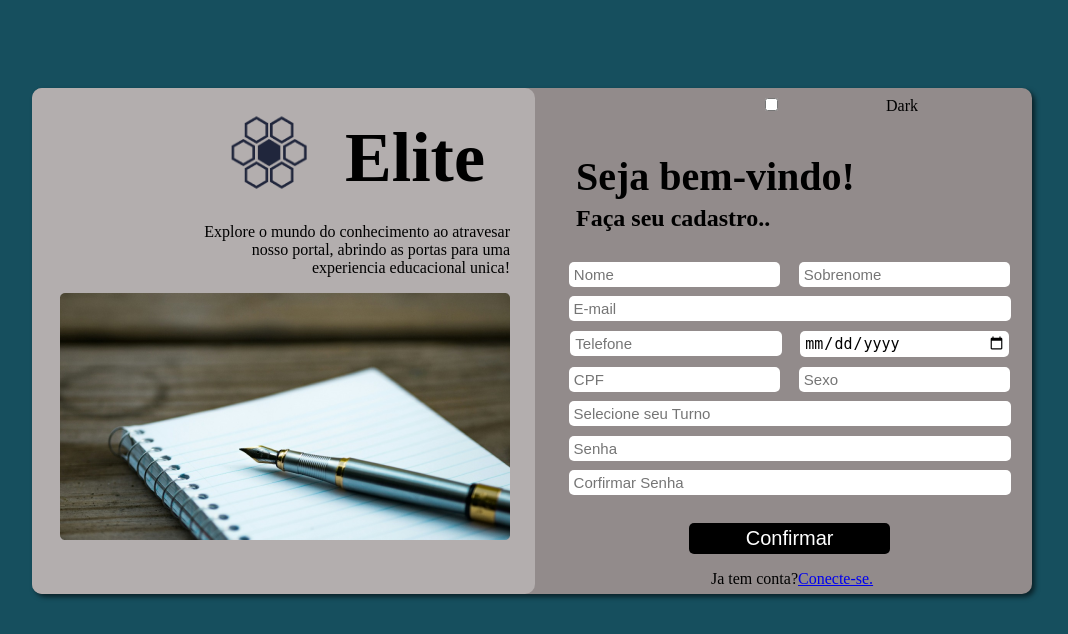
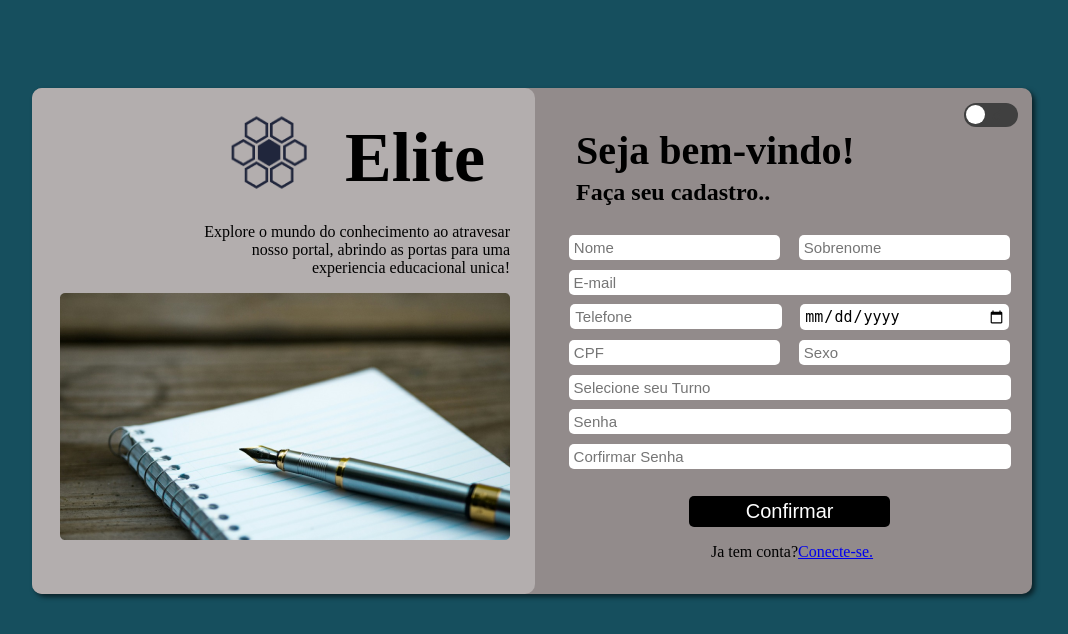
Before and after one commit to GustavoCunhaSC/Projeto-FormCadastro, a PHP site: page /cadastro.html in a window 1280 px wide; the page is wider, and only the part inside the window is pictured. Shown: the top 634 px of that part, without its empty margins (108-1176 px from the left). Run offline with PHP 8.4, Linux system fonts and the light colour scheme.

Commit message:
atualizando botão do dark mode

```diff
--- a/formulario/cadastro.html
+++ b/formulario/cadastro.html
@@ -9,8 +9,11 @@
 <body>
     <main>
         <article class="login">
+            <input type="checkbox" id="switch">
             <label for="switch">
-                <input type="checkbox" id="switch"> Dark
+                <div class="ball"></div>
+                <i>c</i>
+                <i>d</i>
             </label>
             <h1 id="saldacao">Seja bem-vindo!</h1>
             <h2 id="saldacao">Faça seu cadastro..</h2>
--- a/formulario/css/fomulario.css
+++ b/formulario/css/fomulario.css
@@ -17,6 +17,55 @@
     --a-color:white;
 
     --articleesquerdo-backcolor:#404040;
+}
+
+input#switch{
+    opacity: 0;
+    position: absolute;
+}
+
+label{
+    width: 10%;
+    height: 5%;
+    background-color: #404040;
+    border-radius: 50px;
+    cursor: pointer;
+    text-align: center;
+
+    display: block;
+    float: right;
+    margin-top: 3%;
+    margin-right: 3%;
+    align-items: center;
+    justify-content: space-between;
+
+    padding: 3px;
+    position: relative;
+
+    transform: scale(1.0);
+
+}
+
+div.ball{
+    background-color: white;
+    border-radius: 50%;
+    position: absolute;
+    top: 2px;
+    left: 2px;
+
+    height: 80%;
+    width: 35%;
+
+    transform: translateX(0px);
+    transition: transform 0.2s linear;
+
+}
+i{
+    color: #404040;
+}
+
+input#switch:checked + label .ball{
+    transform: translateX(31px);
 }
 
 body{
--- a/formulario/login.html
+++ b/formulario/login.html
@@ -9,8 +9,11 @@
 <body>
     <main>
         <article class="login">
+            <input type="checkbox" id="switch">
             <label for="switch">
-                <input type="checkbox" id="switch"> Dark
+                <div class="ball"></div>
+                <i>c</i>
+                <i>d</i>
             </label>
             <h1 id="saldacao">Seja bem-vindo!</h1>
             <h2 id="saldacao">Faça login na sua conta.</h2><br><br>
```
